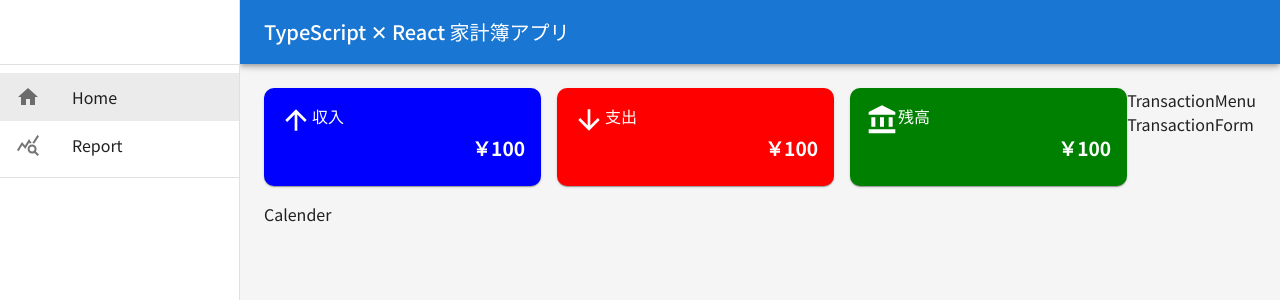
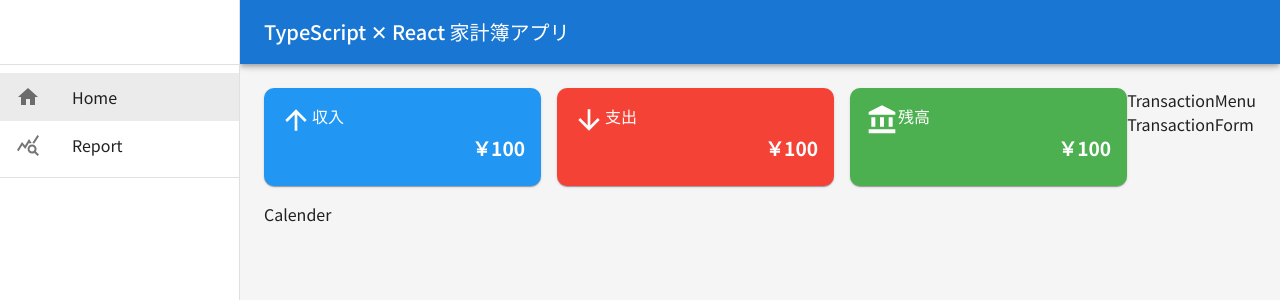
Before and after one commit to horisan24/Ts-Intro-finances, a React (Create React App) app: page / in a window 1280 px wide. Shown: the top 300 px of the page. Built offline with nearby package versions, Linux system fonts and the light colour scheme; the HTML template or start-up script is replaced by a standard one.

Commit message:
色の反映

```diff
--- a/src/components/MonthlySummary.tsx
+++ b/src/components/MonthlySummary.tsx
@@ -11,7 +11,7 @@ const MonthlySummary = () => {
       <Box sx={{ flex: 1 }} display={"flex"} flexDirection={"column"}>
         <Card
           sx={{
-            bgcolor: "blue",
+            bgcolor: (theme) => theme.palette.incomeColor.main,
             color: "white",
             borderRadius: "10px",
             flexGrow: 1,
@@ -36,7 +36,7 @@ const MonthlySummary = () => {
       <Box sx={{ flex: 1 }} display={"flex"} flexDirection={"column"}>
       <Card
           sx={{
-            bgcolor: "red",
+            bgcolor: (theme) => theme.palette.expenseColor.main,
             color: "white",
             borderRadius: "10px",
             flexGrow: 1,
@@ -61,7 +61,7 @@ const MonthlySummary = () => {
       <Box sx={{ flex: 1 }} display={"flex"} flexDirection={"column"}>
       <Card
           sx={{
-            bgcolor: "green",
+            bgcolor: (theme) => theme.palette.balanceColor.main,
             color: "white",
             borderRadius: "10px",
             flexGrow: 1,
--- a/src/components/layout/AppLayout.tsx
+++ b/src/components/layout/AppLayout.tsx
@@ -72,7 +72,7 @@ export default function AppLayout() {
         sx={{
           flexGrow: 1,
           p: 3,
-          width: { sm: `calc(100% - ${drawerWidth}px)` }
+          width: { md: `calc(100% - ${drawerWidth}px)` }
         }}
       >
         <Toolbar />
```
